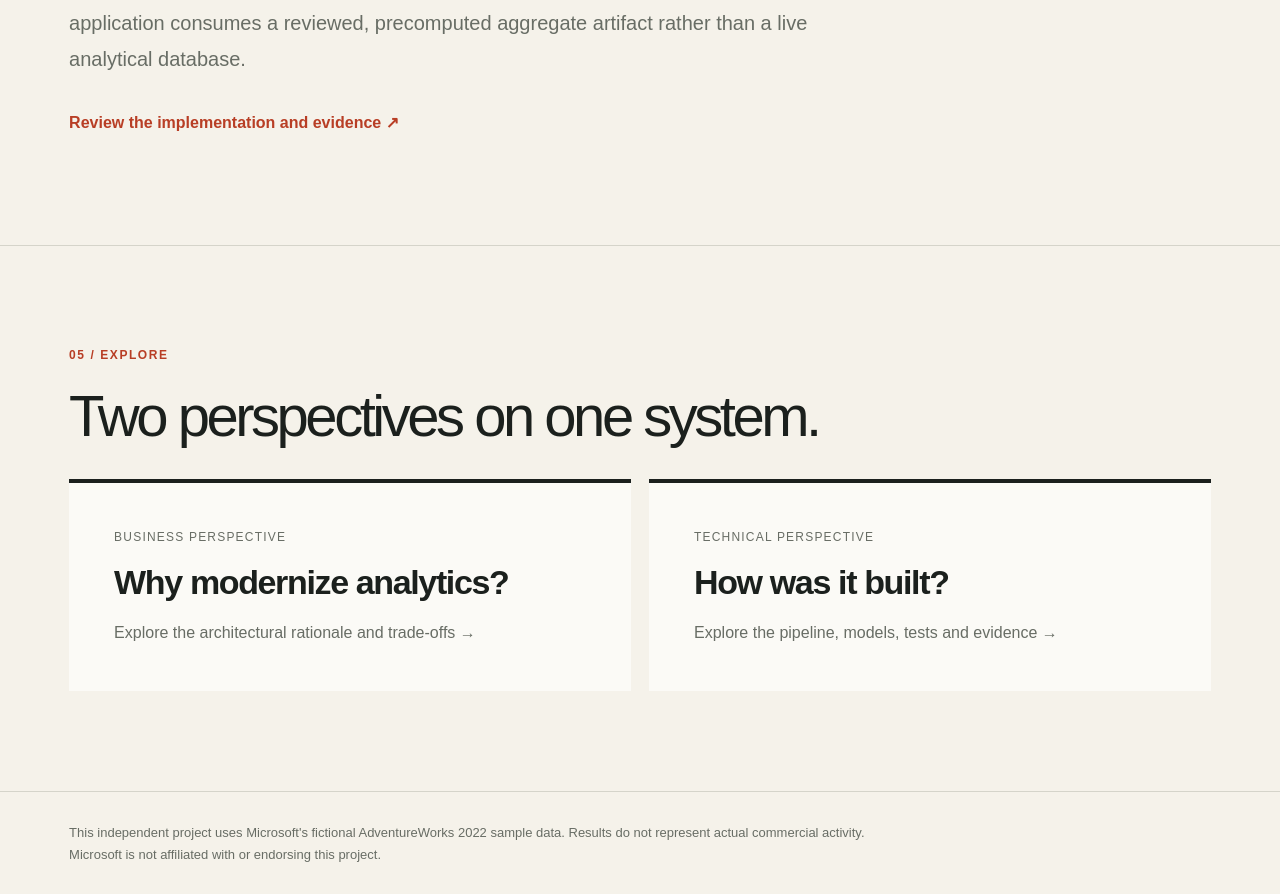
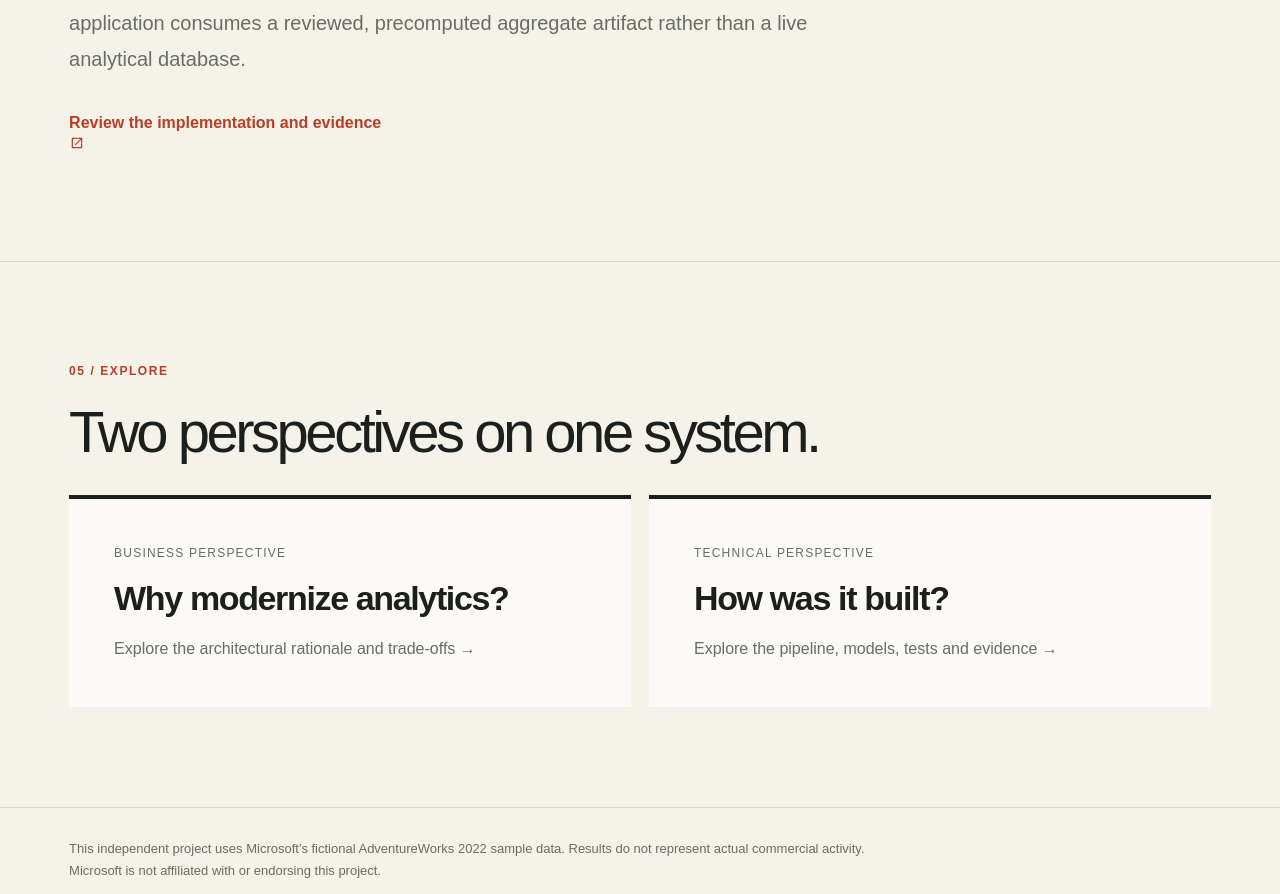
Before and after one commit to mikezhao415/mikezhao.dev, a Next.js app: page /projects/adventureworks-analytics in a window 1280 px wide. Shown: the part 3250-4144 px from the top of the page. Built offline with nearby package versions, Linux system fonts and the light colour scheme.

Commit message:
fix: use external-page icons and document UI convention

```diff
--- a/app/projects/adventureworks-analytics/components.tsx
+++ b/app/projects/adventureworks-analytics/components.tsx
@@ -1,3 +1,4 @@
+import { ExternalPageIcon } from "./external-page-icon";
 import Link from "next/link";
 import { architecture, project } from "../../../content/adventureworks";
 
@@ -19,5 +20,5 @@ export function CaseLinks() {
   </div>;
 }
 export function EvidenceLink({ href, children }: { href: string; children: React.ReactNode }) {
-  return <a className="case-evidence-link" href={href} target="_blank" rel="noopener noreferrer">{children} ↗</a>;
+  return <a className="case-evidence-link" href={href} target="_blank" rel="noopener noreferrer">{children} <ExternalPageIcon /></a>;
 }
```
